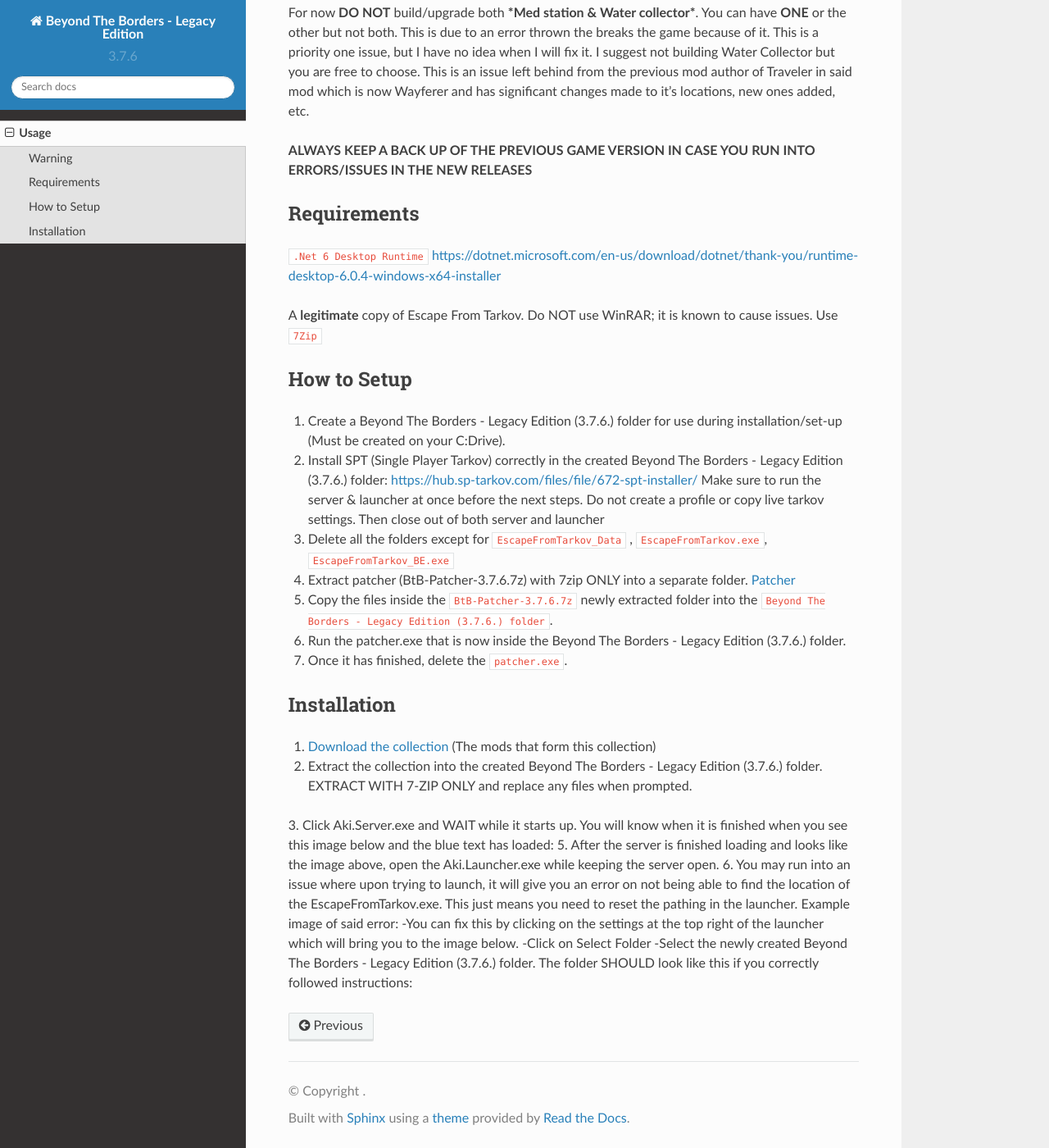
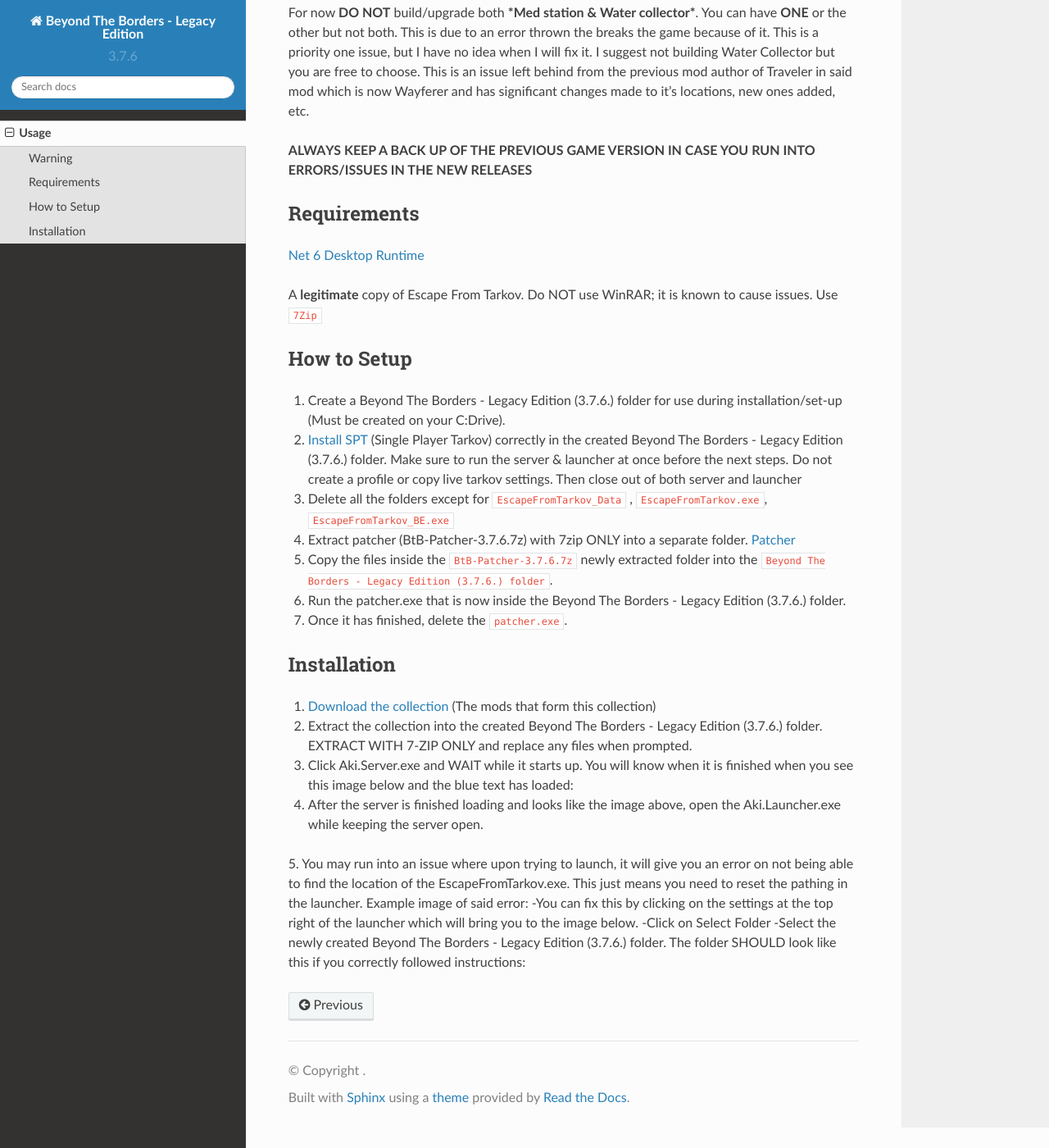
Before and after one commit to leftygithub/Beyond-The-Borders---Legacy-Edition-3.7.6.-, a Sphinx documentation site: the page built from docs/source/usage.rst, in a window 1280 px wide and 1400 px high, scrolled down 524 px. Shown: the whole window at 82% size. Built offline with Sphinx 7.4.7 and the Read the Docs theme 2.0.0, drawn with Linux system fonts in a browser that asks for light colours.

Commit message:
Update usage.rst

```diff
--- a/docs/source/usage.rst
+++ b/docs/source/usage.rst
@@ -22,8 +22,7 @@
 Requirements
 ------------
 
-``.Net 6 Desktop Runtime``
-https://dotnet.microsoft.com/en-us/download/dotnet/thank-you/runtime-desktop-6.0.4-windows-x64-installer
+`Net 6 Desktop Runtime <https://dotnet.microsoft.com/en-us/download/dotnet/thank-you/runtime-desktop-6.0.4-windows-x64-installer>`_
 
 A **legitimate** copy of Escape From Tarkov.
 Do NOT use WinRAR; it is known to cause issues. Use ``7Zip``
@@ -35,7 +34,7 @@
 ------------
 
 1. Create a Beyond The Borders - Legacy Edition (3.7.6.) folder for use during installation/set-up (Must be created on your C:Drive).
-2. Install SPT (Single Player Tarkov) correctly in the created Beyond The Borders - Legacy Edition (3.7.6.) folder:  https://hub.sp-tarkov.com/files/file/672-spt-installer/ Make sure to run the server & launcher at once before the next steps. Do not create a profile or copy live tarkov settings. Then close out of both server and launcher
+2. `Install SPT <https://hub.sp-tarkov.com/files/file/672-spt-installer/>`_ (Single Player Tarkov) correctly in the created Beyond The Borders - Legacy Edition (3.7.6.) folder. Make sure to run the server & launcher at once before the next steps. Do not create a profile or copy live tarkov settings. Then close out of both server and launcher
 3. Delete all the folders except for ``EscapeFromTarkov_Data`` , ``EscapeFromTarkov.exe``, ``EscapeFromTarkov_BE.exe``
 4. Extract patcher (BtB-Patcher-3.7.6.7z) with 7zip ONLY into a separate folder. `Patcher <https://drive.google.com/file/d/10mXnFqAa-ktwFD64DWNU34ScWxUZ68I6/view?usp=sharing>`_
 5. Copy the files inside the ``BtB-Patcher-3.7.6.7z`` newly extracted folder into the ``Beyond The Borders - Legacy Edition (3.7.6.) folder``.
@@ -51,8 +50,8 @@
 1. `Download the collection <https://drive.google.com/file/d/1OgEBQ3LOx6Hn4jAkqDK3KcDAzj8bHjfG/view?usp=sharing>`_ (The mods that form this collection)
 2. Extract the collection into the created Beyond The Borders - Legacy Edition (3.7.6.) folder. EXTRACT WITH 7-ZIP ONLY and replace any files when prompted.
 3. Click Aki.Server.exe  and WAIT while it starts up. You will know when it is finished when you see this image below and the blue text has loaded:
-5. After the server is finished loading and looks like the image above, open the Aki.Launcher.exe while keeping the server open.
-6. You may run into an issue where upon trying to launch, it will give you an error on not being able to find the location of the EscapeFromTarkov.exe. This just means you need to reset the pathing in the launcher. Example image of said error:
+4. After the server is finished loading and looks like the image above, open the Aki.Launcher.exe while keeping the server open.
+5. You may run into an issue where upon trying to launch, it will give you an error on not being able to find the location of the EscapeFromTarkov.exe. This just means you need to reset the pathing in the launcher. Example image of said error:
 -You can fix this by clicking on the settings at the top right of the launcher which will bring you to the image below.
 -Click on Select Folder
 -Select the newly created Beyond The Borders - Legacy Edition (3.7.6.) folder.
```
